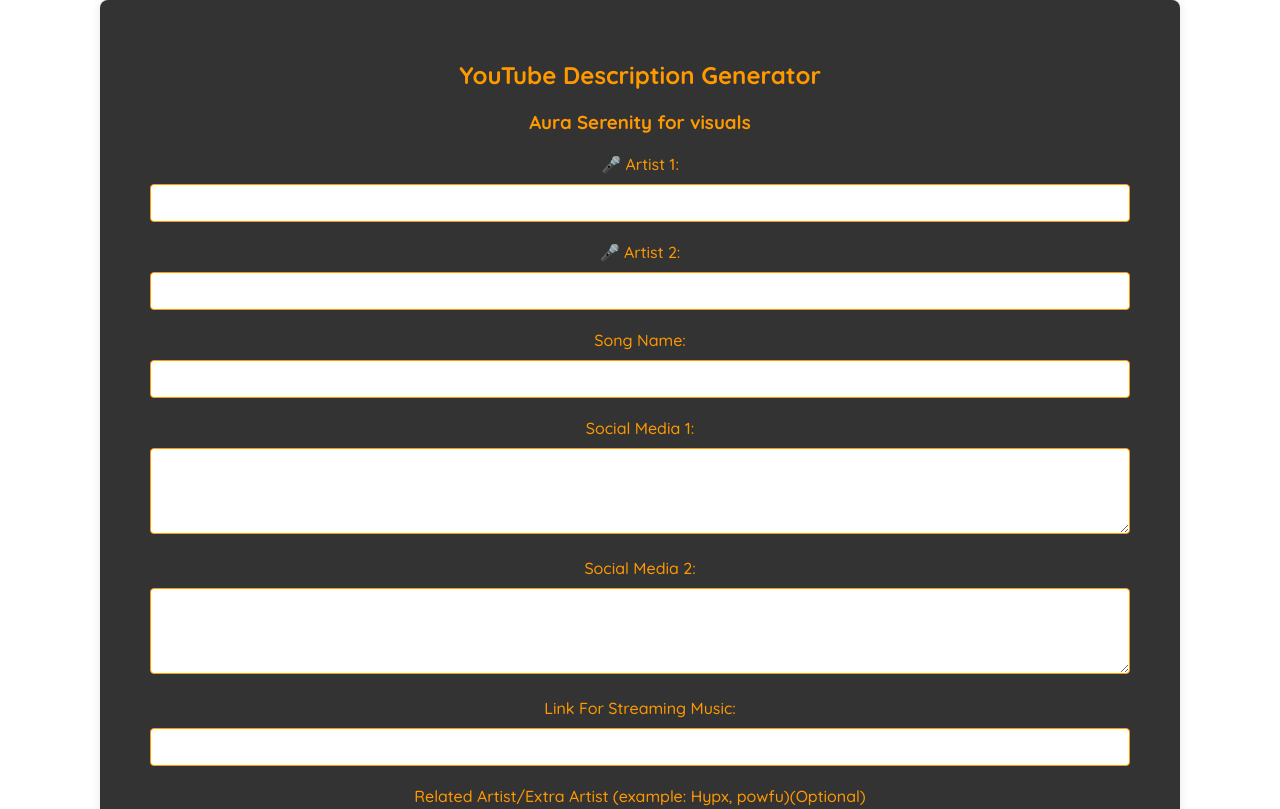
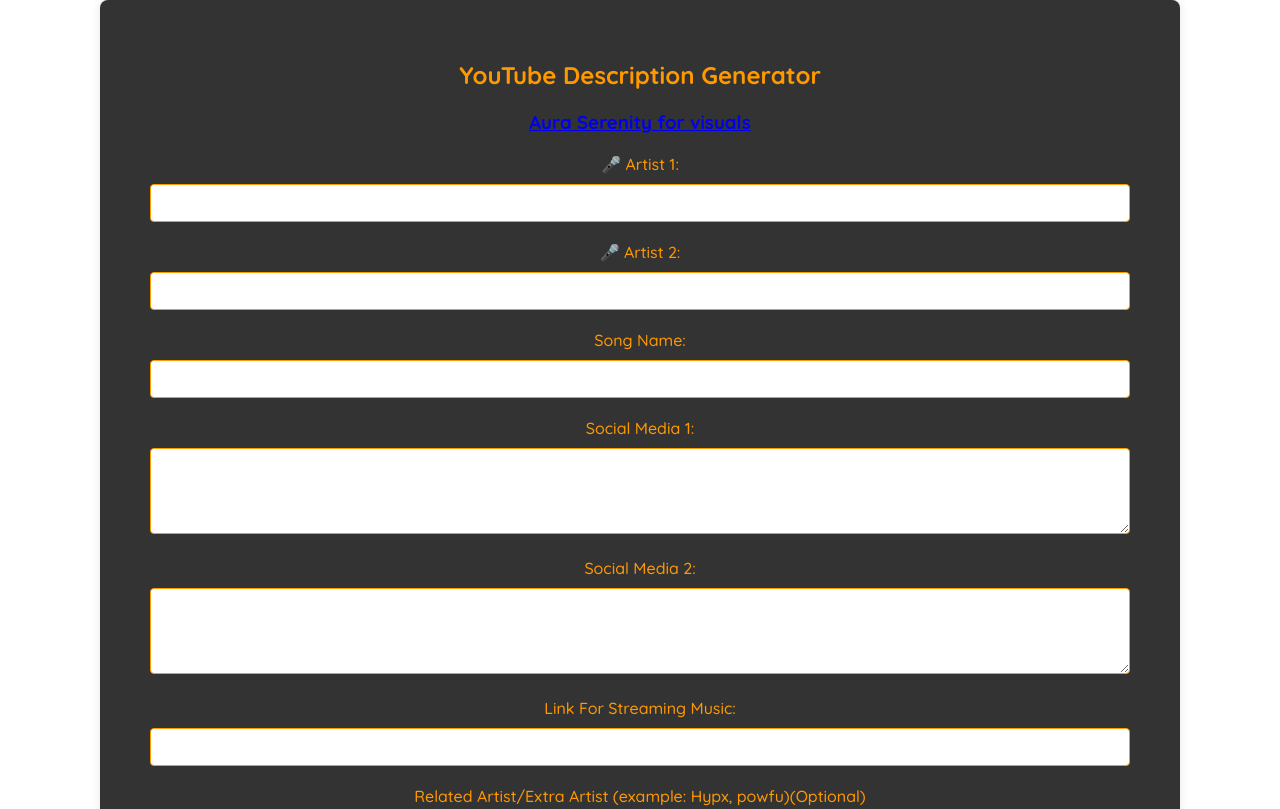
Before and after one commit to jaycss9/auranetwork2, a plain HTML site: page des gen/aura serenity updated 2.html in a window 1280 px wide. Shown: the top 809 px of the page. Drawn offline with Linux system fonts and the light colour scheme.

Commit message:
Update aura serenity updated 2.html

```diff
--- a/des gen/aura serenity updated 2.html
+++ b/des gen/aura serenity updated 2.html
@@ -191,7 +191,7 @@
 <body>
     <div class="container">
         <h2>YouTube Description Generator</h2>
-        <h3>Aura Serenity for visuals</h3>
+        <h3><a href="https://jaycss9.github.io/auranetwork2/">Aura Serenity for visuals</a></h3>
         <label for="a1">🎤 Artist 1:</label>
         <input type="text" id="a1">
         <label for="a2">🎤 Artist 2:</label>
```
